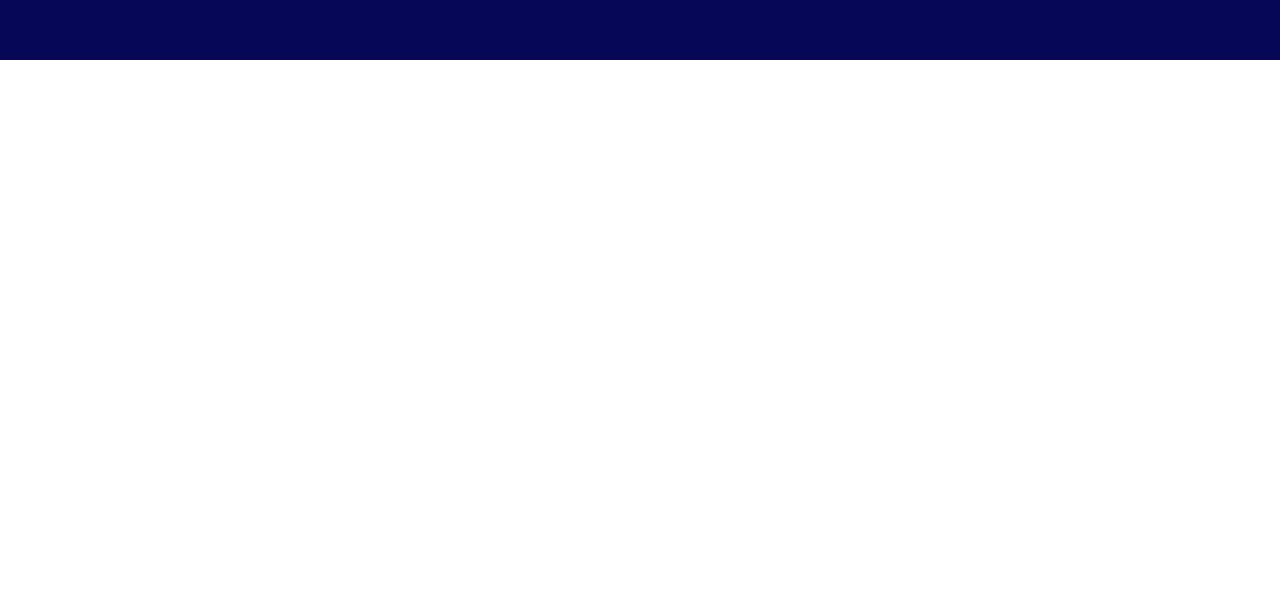
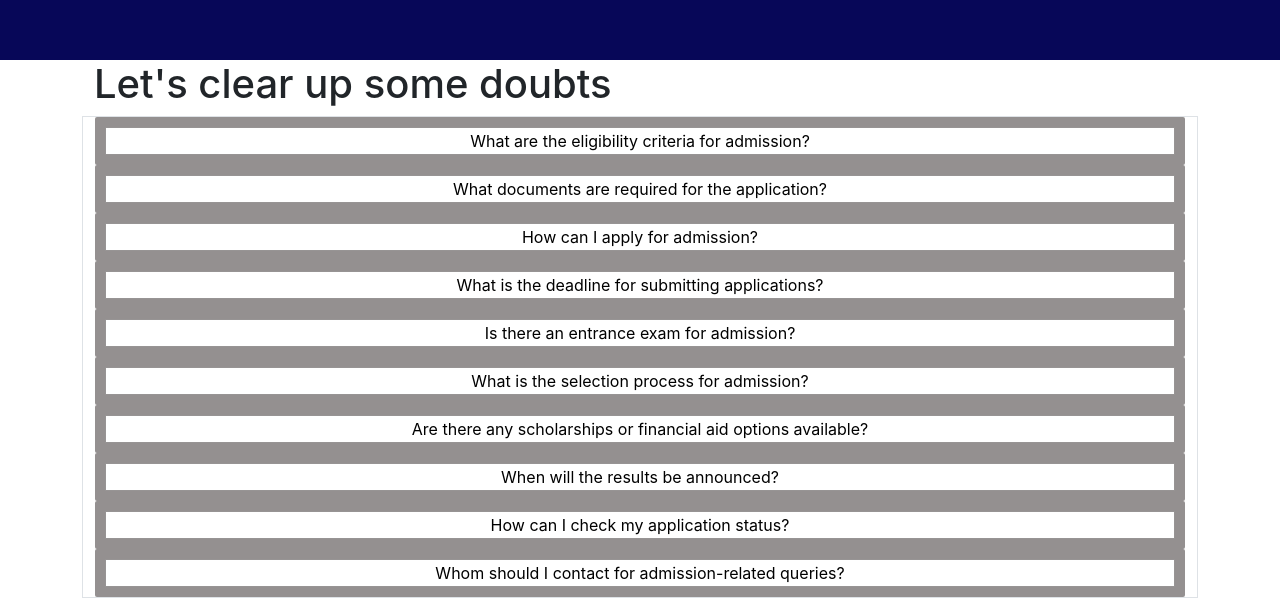
Before and after one commit to Leadsensegithub/new-website, a React (Create React App) app: page / in a window 1280 px wide. Shown: the part 3489-4087 px from the top of the page. Before the commit the page ends 3549 px from the top, so only its background shows below. Built offline with nearby package versions, Linux system fonts and the light colour scheme.

Commit message:
new component inject -faq

```diff
--- a/src/Css/Common.css
+++ b/src/Css/Common.css
@@ -522,3 +522,20 @@ nav .top-header {
        transform: translateX(-600%);
      }
 }
+
+
+/* faq */
+
+.faq_button{
+    background-color: #949090;
+    padding: 10px;
+    border-radius: 2px;
+}
+.faq_button .faq_inner{
+    background-color: white;
+}
+.faq_button .faq_inner button{
+    width: 100%;
+    background-color: white;
+    border: 1px solid rgb(151, 148, 148);
+}
--- /dev/null
+++ b/src/pages/Header_files/Faq.js
@@ -0,0 +1,101 @@
+import React, { useState } from 'react'
+import '../../Css/Common.css'
+
+const Faq = () => {
+
+    const [ans, setAns] = useState(
+        [
+            {
+                question: "What are the eligibility criteria for admission?",
+                answer: "The eligibility criteria depend on the program you are applying for. Generally, for undergraduate programs, candidates must have completed their high school education with the required minimum percentage or GPA. For postgraduate programs, applicants must hold a relevant bachelor's degree from a recognized institution. Some courses may also have specific subject requirements or prior work experience. Additionally, certain programs require candidates to clear an entrance examination as part of the eligibility criteria. It is advisable to check the official website for course-specific eligibility details."
+            },
+            {
+                question: "What documents are required for the application?",
+                answer: "To complete the application process, candidates must submit essential documents, including a completed application form, academic transcripts and certificates from previous education levels, and a valid government-issued identity proof such as an Aadhaar card or passport. Additionally, passport-size photographs, entrance exam scorecards (if applicable), and letters of recommendation may be required for certain courses. Some programs, particularly postgraduate ones, may also ask for a Statement of Purpose (SOP) or a personal essay outlining the applicant’s academic and career goals. Candidates should ensure they have all the necessary documents before submitting their applications."
+            },
+            {
+                question: "How can I apply for admission?",
+                answer: "Candidates can apply for admission either online or offline. For online applications, they need to visit the official website, register, fill out the application form, upload the required documents, and pay the application fee if applicable. For offline applications, candidates can collect the application form from the admissions office, fill it out manually, and submit it along with the necessary documents. Some institutions may also conduct admission drives where applicants can apply in person. It is important to check the institution’s official guidelines to ensure the correct application procedure is followed."
+            },
+            {
+                question: "What is the deadline for submitting applications?",
+                answer: "The deadline for submitting applications varies depending on the institution and the program. Generally, undergraduate course applications close between March and June, while postgraduate program applications may have deadlines from January to April. Some institutions also have multiple admission cycles, such as early decision, regular decision, and late admissions. Candidates are advised to check the official website or prospectus for precise deadlines to avoid missing the submission window."
+            },
+            {
+                question: "Is there an entrance exam for admission?",
+                answer: "For certain programs, institutions require candidates to take an entrance exam as part of the selection process. Common entrance exams for undergraduate courses include JEE for engineering, NEET for medical programs, and SAT for international admissions. For postgraduate programs, exams such as CAT, GRE, GMAT, and GATE are often required. However, some programs offer admission based on merit, considering previous academic performance without the need for an entrance exam. Candidates should verify the requirements for their chosen course before applying."
+            },
+            {
+                question: "What is the selection process for admission?",
+                answer: "The selection process varies depending on the course and institution. Generally, it begins with an initial screening of applications to verify eligibility and academic qualifications. For entrance exam-based admissions, candidates are shortlisted based on their scores. Some programs also include a personal interview, group discussion, or written test as part of the evaluation. In the final stage, selected candidates receive an offer letter, after which they must confirm their admission by paying the required fees within the stipulated time. The entire process is designed to ensure that the most qualified candidates are admitted."
+            },
+            {
+                question: "Are there any scholarships or financial aid options available?",
+                answer: "Many institutions offer scholarships and financial aid to eligible students. Scholarships can be merit-based, awarded to students with outstanding academic performance, or need-based, provided to those facing financial difficulties. Additionally, government and private organizations offer scholarships for specific categories, such as sports, arts, or underprivileged backgrounds. Some institutions also provide tuition fee waivers or installment payment options to support students financially. Candidates should explore the scholarship opportunities available and apply within the given deadline to avail of financial assistance."
+            },
+            {
+                question: "When will the results be announced?",
+                answer: "The announcement of results depends on the type of admission process followed by the institution. For entrance exam-based admissions, results are typically declared within a few weeks after the examination. Merit-based admissions may take longer, as applications undergo a thorough evaluation before final selection. Most institutions provide updates on their official website, and shortlisted candidates receive notification via email or SMS. Applicants should regularly check the admissions portal for the latest updates regarding their admission status."
+            },
+            {
+                question: "How can I check my application status?",
+                answer: "Candidates can check their application status through the official admissions portal by logging in with their registered credentials. Some institutions also provide status updates via email or SMS. In cases where online tracking is unavailable, applicants can directly contact the admissions office through phone or email to inquire about their application progress. It is advisable to keep a record of the application number or reference ID to facilitate easy tracking."
+            },
+            {
+                question: "Whom should I contact for admission-related queries?",
+                answer: "For any admission-related inquiries, candidates can reach out to the admissions office of the institution. Most institutions provide contact details such as email addresses, phone numbers, and office locations on their official website. Additionally, some institutions have dedicated helplines or chat support for quicker assistance. Candidates are encouraged to contact the admissions office well in advance to clarify any doubts regarding eligibility, application procedures, deadlines, or required documents."
+            }
+        ]
+    )
+
+const [num,setNum] =useState(12)
+
+  const handleanswer=(i)=>{
+
+  setNum(i)
+
+
+  }
+
+
+    return (
+        <div className='faq'>
+            <div className='container'>
+                <div><h1>Let's clear up some doubts </h1></div>
+
+                <div className='row text-center'>
+                    <div className='col-lg-12 border'>
+
+                        {  ans.map((data,index)=>{
+                             return (
+
+                        <div className='faq_button'>
+
+                        <div className='faq_inner'>
+
+                            <div>
+                                <button onClick={()=>handleanswer(index)}>{data.question}</button>
+                            </div>
+
+                            <div id={index}  style={{display:(num==index)?"block":"none"}} >
+                                <p>{data.answer}</p>
+                            </div>
+                        </div>
+                    </div>
+                             )
+                        })
+
+}
+                    </div>
+
+                </div>
+
+
+
+            </div>
+
+        </div>
+    )
+}
+
+export default Faq
--- a/src/pages/Header_files/Popular_Courses.js
+++ b/src/pages/Header_files/Popular_Courses.js
@@ -4,7 +4,7 @@ import "../../Css/Common.css";
 import Assets from "../../Assets/Assets";
 
 function Popular_Courses() {
-    const [courses] = useState([
+    const [courses,setCourses] = useState([
         "Sort by",
         "Recommendation",
         "Fee - Low to High",
@@ -147,7 +147,7 @@ function Popular_Courses() {
             <div className="row">
                 <div className="col-lg-12">
                     <div className="courselist">
-                        {courses.map((filter, index) => (
+                        {courses?.map((filter, index) => (
                             <button
                                 key={index}
                                 className={index === activeIndex ? "active" : ""}
@@ -163,7 +163,7 @@ function Popular_Courses() {
                         <div>
                             <h5>Degree</h5>
                             <div className="d-flex">
-                                {degrees.map((degree, index) => (
+                                {degrees?.map((degree, index) => (
                                     <div
                                         key={index}
                                         className={index === DegreeactiveIndex ? "dree active" : "dree"}
@@ -180,7 +180,7 @@ function Popular_Courses() {
                             <h5>Course</h5>
                             <input type="text" placeholder="Search" />
                             <div className="course_listitems">
-                                {courseNames.map((course, index) => (
+                                {courseNames?.map((course, index) => (
                                     <label key={index}>
                                         <input type="radio" name="coursename" />
                                         {course}
@@ -193,7 +193,7 @@ function Popular_Courses() {
                             <h5>University's</h5>
                             <input type="text" placeholder="Search" />
                             <div className="course_listitems">
-                                {universities.map((university, index) => (
+                                {universities?.map((university, index) => (
                                     <label key={index}>
                                         <input type="radio" name="universityname" />
                                         {university}
@@ -206,7 +206,7 @@ function Popular_Courses() {
                 <div className="col-lg-9">
                     <div className="university mt-3">
                         <div className="row">
-                            {university.slice(0, 8)?.map((data, index) => {
+                            {university?.slice(0, 8)?.map((data, index) => {
                                 return (
                                     <div className="col-lg-3">
 
--- a/src/pages/Home.js
+++ b/src/pages/Home.js
@@ -5,8 +5,10 @@ import Home_header from "./Header_files/Home_header";
 import Popular_Courses from "./Header_files/Popular_Courses";
 import Academic_counsellor from "./Header_files/Academic_counsellor";
 import Student_alumni from "./Header_files/Student_alumni";
+import Faq from "./Header_files/Faq";
 
 function Home() {
+
   return (
     <div className="home_page">
       <div className="row">
@@ -25,7 +27,9 @@ function Home() {
         <div className="col-lg-12">
           <Student_alumni />
         </div>
-
+        <div className="col-lg-12">
+         <Faq/>
+        </div>
       </div>
 
     </div>
```
